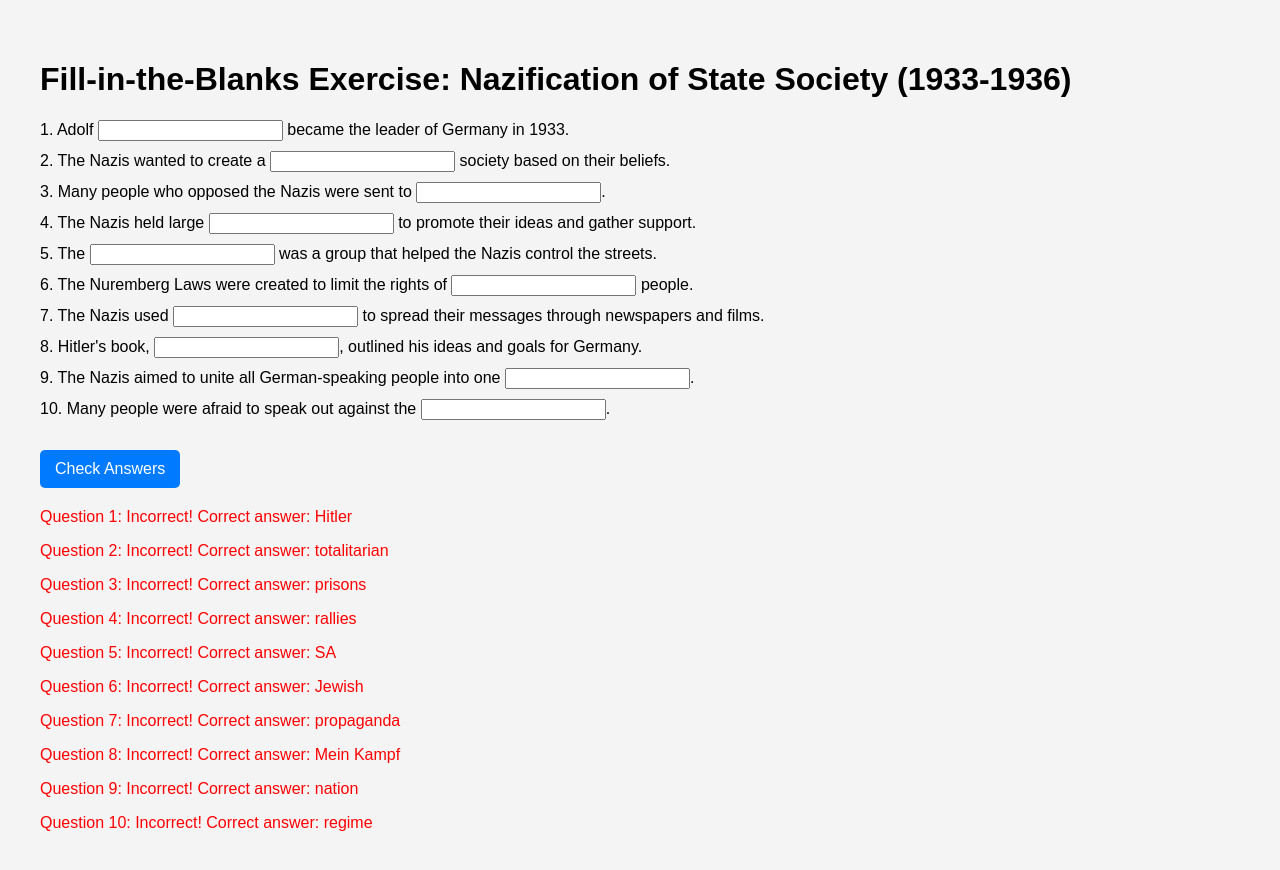
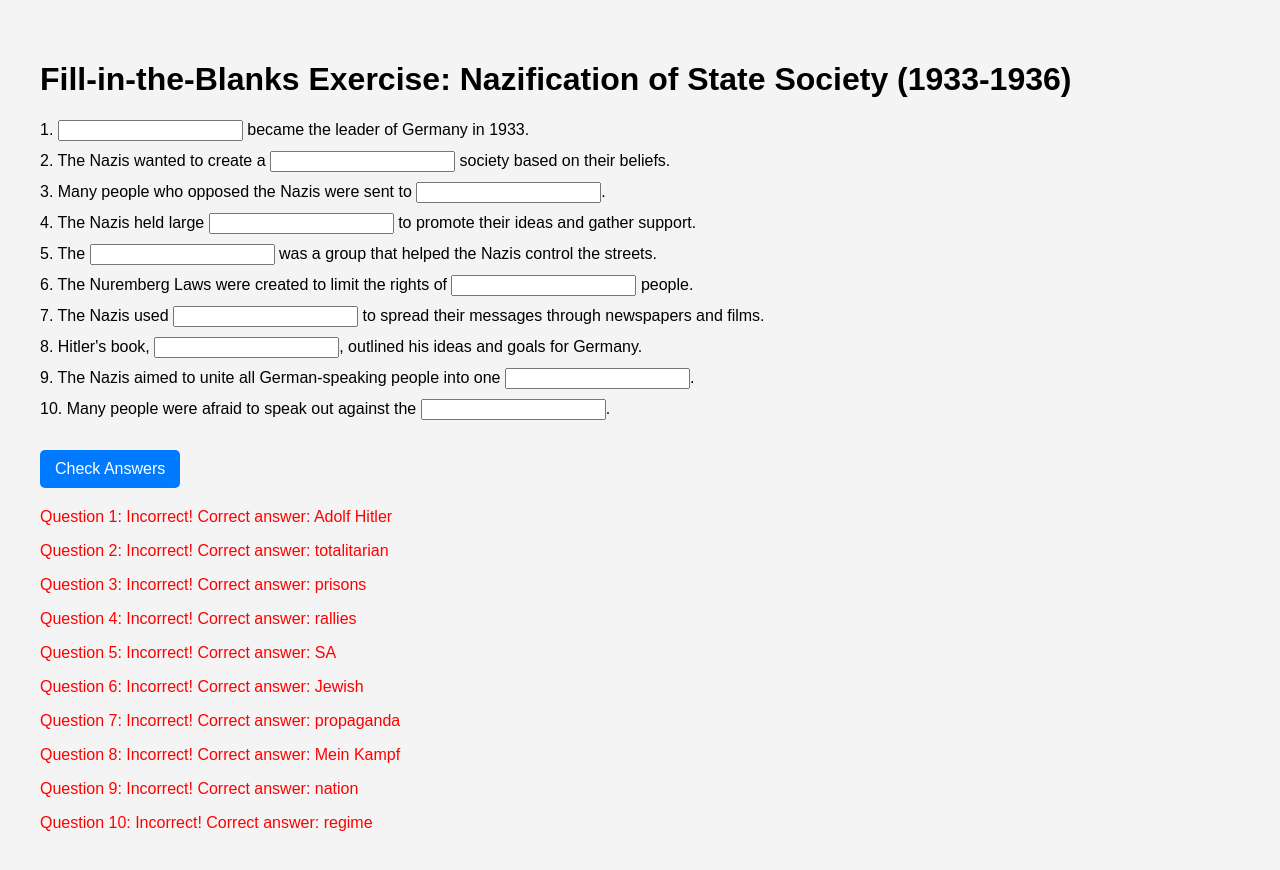
Before and after one commit to pdhme/ht, a plain HTML site: page index.html in a window 1280 px wide. Both pictures are taken after a click on the button "Check Answers". Drawn offline with Linux system fonts and the light colour scheme.

Commit message:
Update index.html

```diff
--- a/index.html
+++ b/index.html
@@ -49,7 +49,7 @@
 
 <div id="exercise">
     <div class="question">
-        1. Adolf <input type="text" id="q1"> became the leader of Germany in 1933.
+        1. <input type="text" id="q1"> became the leader of Germany in 1933.
     </div>
     <div class="question">
         2. The Nazis wanted to create a <input type="text" id="q2"> society based on their beliefs.
@@ -87,7 +87,7 @@
 <script>
     function checkAnswers() {
         const answers = [
-            "Hitler",
+            "Adolf Hitler",
             "totalitarian",
             "prisons",
             "rallies",
```
